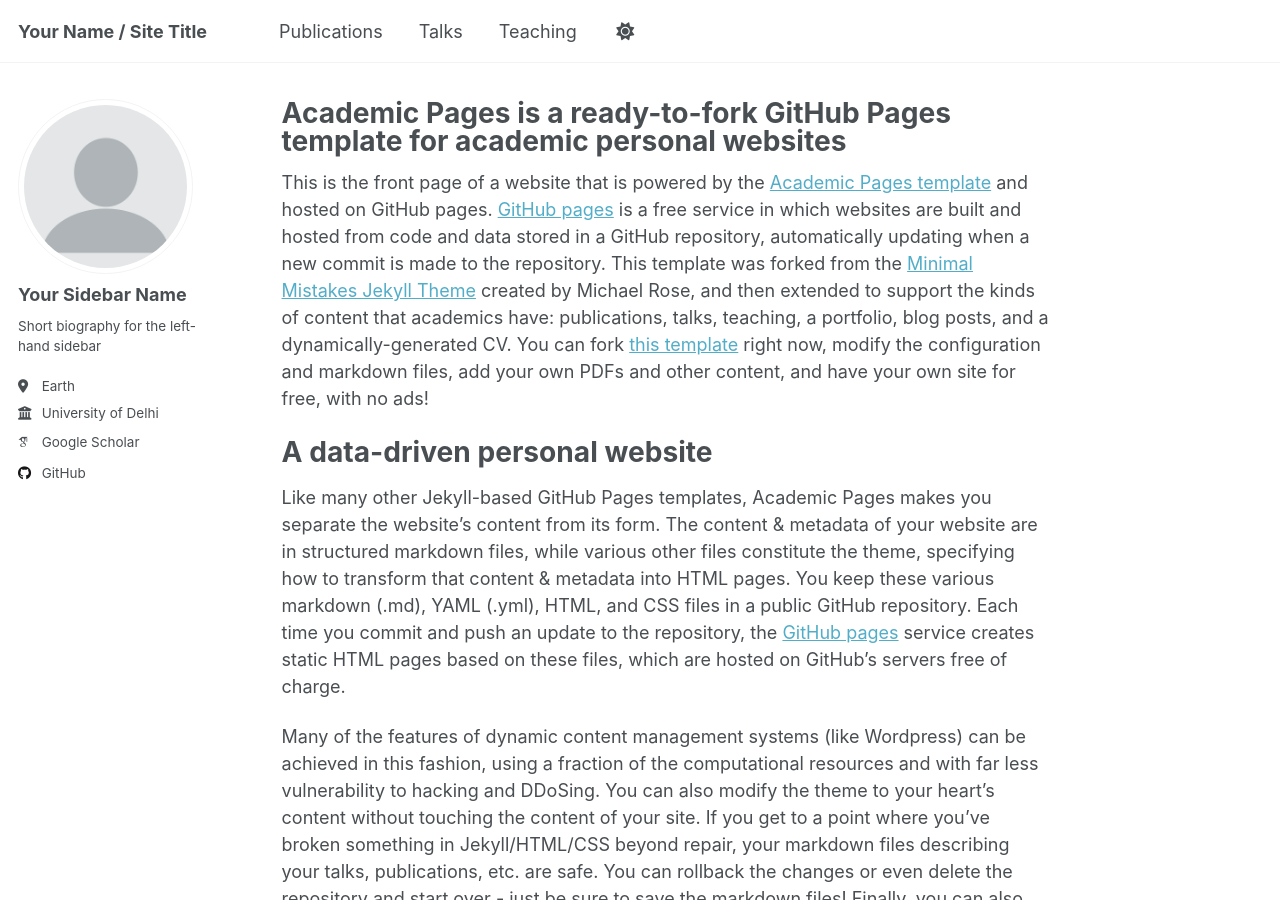
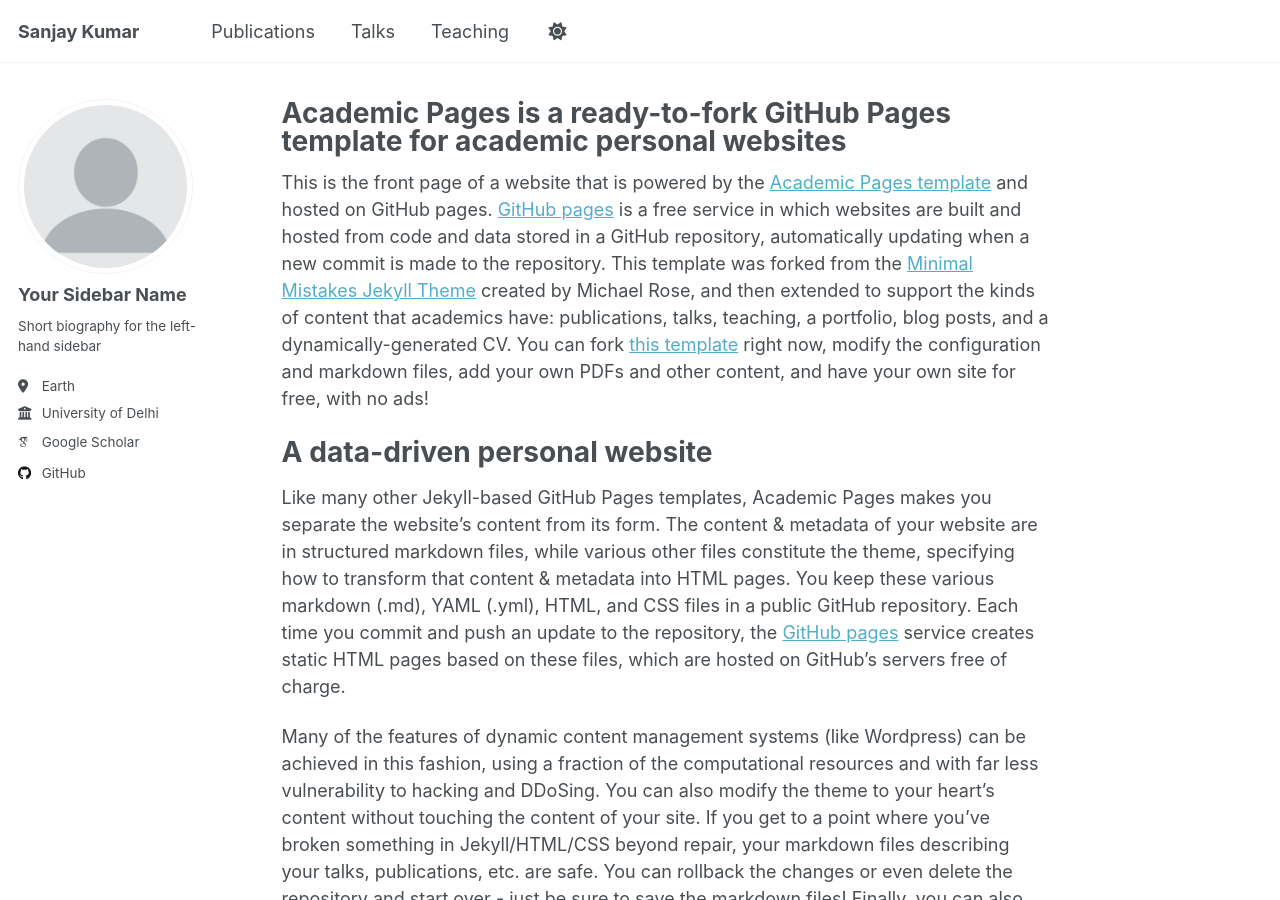
Before and after one commit to sanjayksau/sanjayksau.github.io, a Jekyll site: the page built from _pages/about.md, in a window 1280 px wide and 900 px high. Built offline with Jekyll 4.4.1, drawn with Linux system fonts in a browser that asks for light colours; some web fonts are replaced.

Commit message:
Update _config.yml

```diff
--- a/_config.yml
+++ b/_config.yml
@@ -9,10 +9,10 @@
 # Basic Site Settings
 locale                   : "en-US"
 site_theme               : "default"
-title                    : "Your Name / Site Title"
+title: "Sanjay Kumar"
 title_separator          : "-"
 name                     : &name "Your Name"
-description              : &description "personal description"
+description: "Assistant Professor, Deshbandhu College, University of Delhi"
 url                      : https://sanjayksau.github.io # the base hostname & protocol for your site e.g. "https://[your GitHub username].github.io" or if you already have some other page hosted on Github then use "https://[your GitHub username].github.io/[Your Repo Name]"
 baseurl                  : "" # the subpath of your site, e.g. "/blog"
 repository               : "sanjayksau/sanjayksau.github.io"
```
